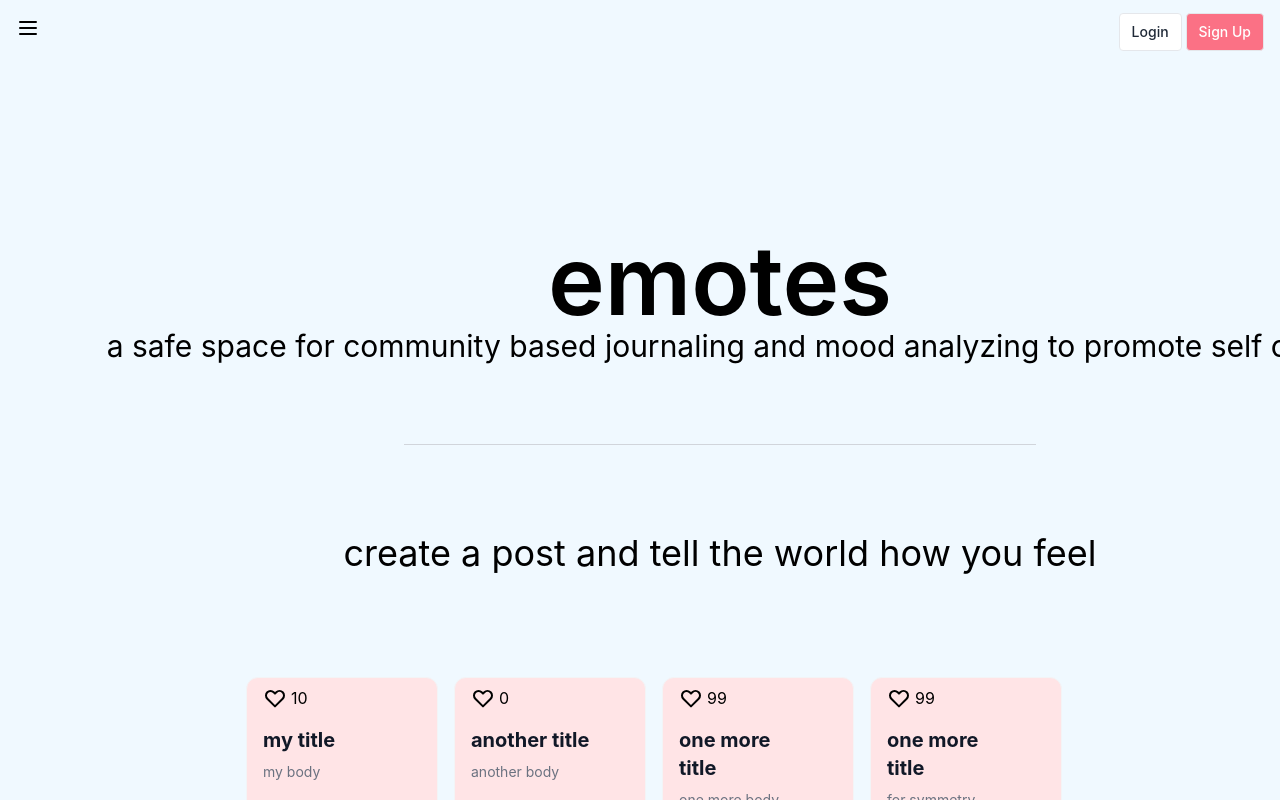
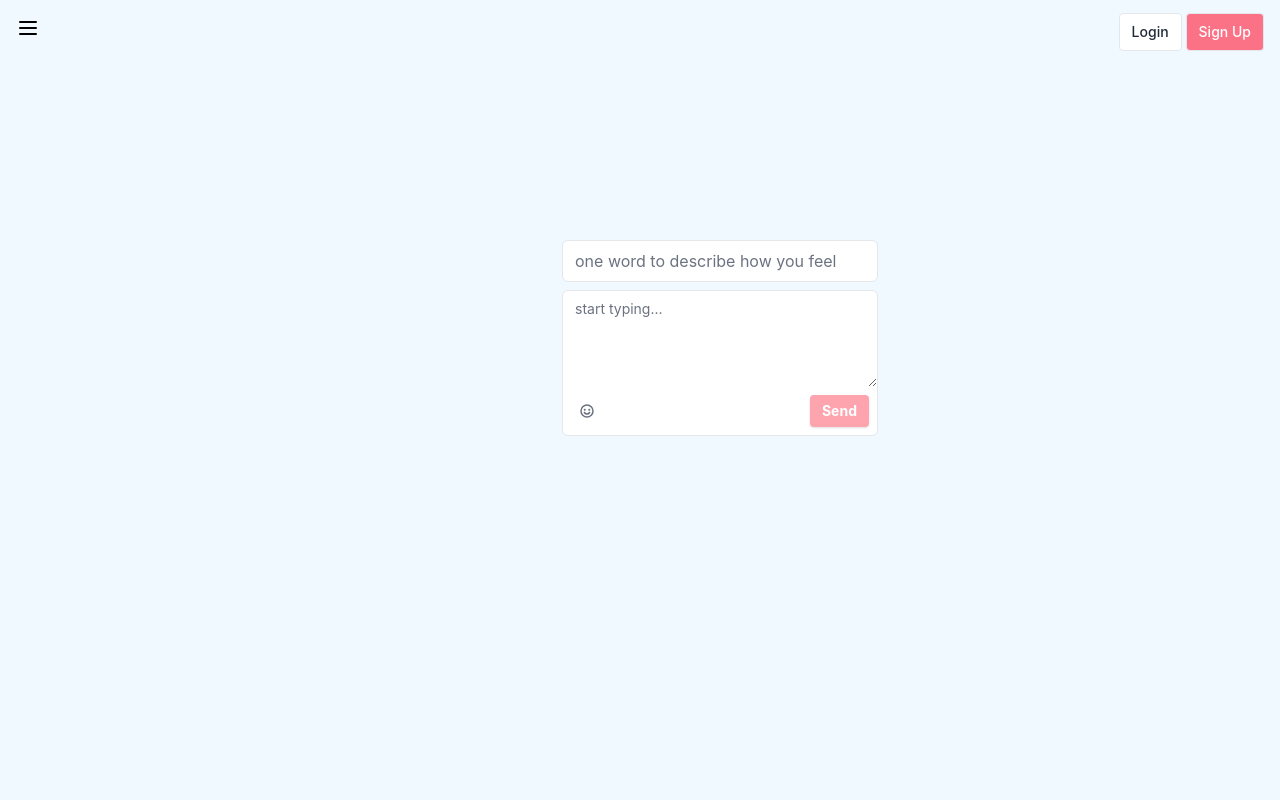
Before and after one commit to cnmnzhang/the-emotes, a React (Create React App) app in the folder client/: page /create in a window 1280 px wide. Before the commit this address led to /. Built offline with nearby package versions, Linux system fonts and the light colour scheme; no server answers.

Commit message:
got getting posts to worknpm start

```diff
--- a/client/src/components/EntriesList.jsx
+++ b/client/src/components/EntriesList.jsx
@@ -19,27 +19,22 @@
     fetchData();
   }, []);
 
-  // This method will map out the entries on the table
-  function entriesList() {
-    return entries.map((entry) => {
-      return <Entry title={entry.title} body={entry.body} hearts={entry._id} />;
-    });
-  }
-
   // This following section will display the table with the records of individuals.
   return (
     <div>
-      <h3>Record List</h3>
-      <table className="table table-striped" style={{ marginTop: 20 }}>
-        <thead>
-          <tr>
-            <th>Name</th>
-            <th>Position</th>
-            <th>Level</th>
-          </tr>
-        </thead>
-        <tbody>{entriesList()}</tbody>
-      </table>
+      <div className="flex flex-row justify-center flex-wrap overflow-auto space-x-4 py-4">
+          {entries.map((note) => {
+            return (
+              <div>
+                <Entry
+                  title={note.title}
+                  body={note.body}
+                  hearts={note.hearts}
+                />
+              </div>
+            );
+          })}
+        </div>
     </div>
   );
 }
--- a/client/src/pages/Contact.jsx
+++ b/client/src/pages/Contact.jsx
@@ -69,7 +69,7 @@
           <div className="md:flex md:items-center">
             <div className="md:w-1/3">
               <button
-                className="shadow bg-rose-300 hover:bg-rose-400 focus:shadow-outline focus:outline-none text-white font-bold py-2 px-4 rounded"
+                className="shadow bg-rose-300 hover:bg-rose-400 focus:shadow-outline focus:outline-none text-white font-sm font-bold py-2 px-4 rounded"
                 type="button"
               >
                 Send
--- a/client/src/pages/CreatePost.jsx
+++ b/client/src/pages/CreatePost.jsx
@@ -11,10 +11,10 @@
 
   const submitEntry = async () => {
     try {
-      await API.createEntry({
-        entryTitle,
-        entryBody
-      });
+      // await API.createEntry({
+      //   entryTitle,
+      //   entryBody
+      // });
 
       navigate(`/`);
       toast.success("Post submitted!", {
@@ -59,24 +59,7 @@
             <div className="flex space-x-1">
               <button
                 type="button"
-                className="inline-flex w-auto cursor-pointer select-none appearance-none items-center justify-center rounded bg-white px-2 py-2 text-xs font-medium text-gray-800 transition hover:bg-gray-100 focus:border-gray-300 focus:outline-none focus:ring-2 focus:ring-gray-300"
-              >
-                <svg
-                  className="h-4 w-4 shrink-0 stroke-gray-500"
-                  viewBox="0 0 256 256"
-                >
-                  <path
-                    d="M96,176l95.8-92.2a28,28,0,0,0-39.6-39.6L54.1,142.1a47.9,47.9,0,0,0,67.8,67.8L204,128"
-                    fill="none"
-                    stroke-linecap="round"
-                    stroke-linejoin="round"
-                    stroke-width="24"
-                  ></path>
-                </svg>
-              </button>
-              <button
-                type="button"
-                className="inline-flex w-auto cursor-pointer select-none appearance-none items-center justify-center rounded bg-white px-2 py-2 text-xs font-medium text-gray-800 transition hover:bg-gray-100 focus:border-gray-300 focus:outline-none focus:ring-2 focus:ring-gray-300"
+                className="inline-flex w-auto cursor-pointer select-none appearance-none items-center justify-center rounded bg-white px-2 py-2 text-sm text-gray-800 transition hover:bg-gray-100 focus:border-gray-300 focus:outline-none focus:ring-2 focus:ring-gray-300"
               >
                 <svg
                   className="h-4 w-4 shrink-0 fill-gray-500 stroke-gray-500"
@@ -104,12 +87,12 @@
               </button>
             </div>
             <button
-              type="submit"
-              className="inline-flex w-auto cursor-pointer select-none appearance-none items-center justify-center space-x-1 rounded border border-blue-700 bg-blue-700 px-3 py-1.5 text-xs font-medium text-white transition hover:border-blue-800 hover:bg-blue-800 focus:border-blue-300 focus:outline-none focus:ring-2 focus:ring-blue-300"
-              onClick={submitEntry()}
-            >
-              Comment
-            </button>
+                className="shadow bg-rose-300 hover:bg-rose-400 focus:shadow-outline focus:ring-2 focus:ring-rose-300 text-white text-sm font-sm font-bold py-1.5 px-3 rounded"
+                type="submit"
+                onClick={submitEntry()}
+              >
+                Send
+              </button>
           </div>
         </div>
       </div>
--- a/client/src/pages/Home.jsx
+++ b/client/src/pages/Home.jsx
@@ -1,30 +1,8 @@
 import React from "react";
-import Entry from "../components/Entry";
+import EntriesList from "../components/EntriesList";
 import { Link } from "react-router-dom";
 
 function Home() {
-  const sampleNotes = [
-    {
-      title: "my title",
-      body: "my body",
-      hearts: 10,
-    },
-    {
-      title: "another title",
-      body: "another body",
-      hearts: 0,
-    },
-    {
-      title: "one more title",
-      body: "one more body",
-      hearts: 99,
-    },
-    {
-      title: "one more title",
-      body: "for symmetry",
-      hearts: 99,
-    },
-  ];
 
   return (
     <div className="my-40 py-2 px-2 flex flex-col items-center align-center">
@@ -44,19 +22,7 @@
       </Link>
 
       <div className="container w-3/4">
-        <div className="flex flex-row flex-wrap overflow-auto space-x-4 py-4">
-          {sampleNotes.map((note) => {
-            return (
-              <div>
-                <Entry
-                  title={note.title}
-                  body={note.body}
-                  hearts={note.hearts}
-                />
-              </div>
-            );
-          })}
-        </div>
+        <EntriesList />
       </div>
     </div>
   );
```
Also changed, not shown: 2 other files (tests, documents, lock files or other folders).
